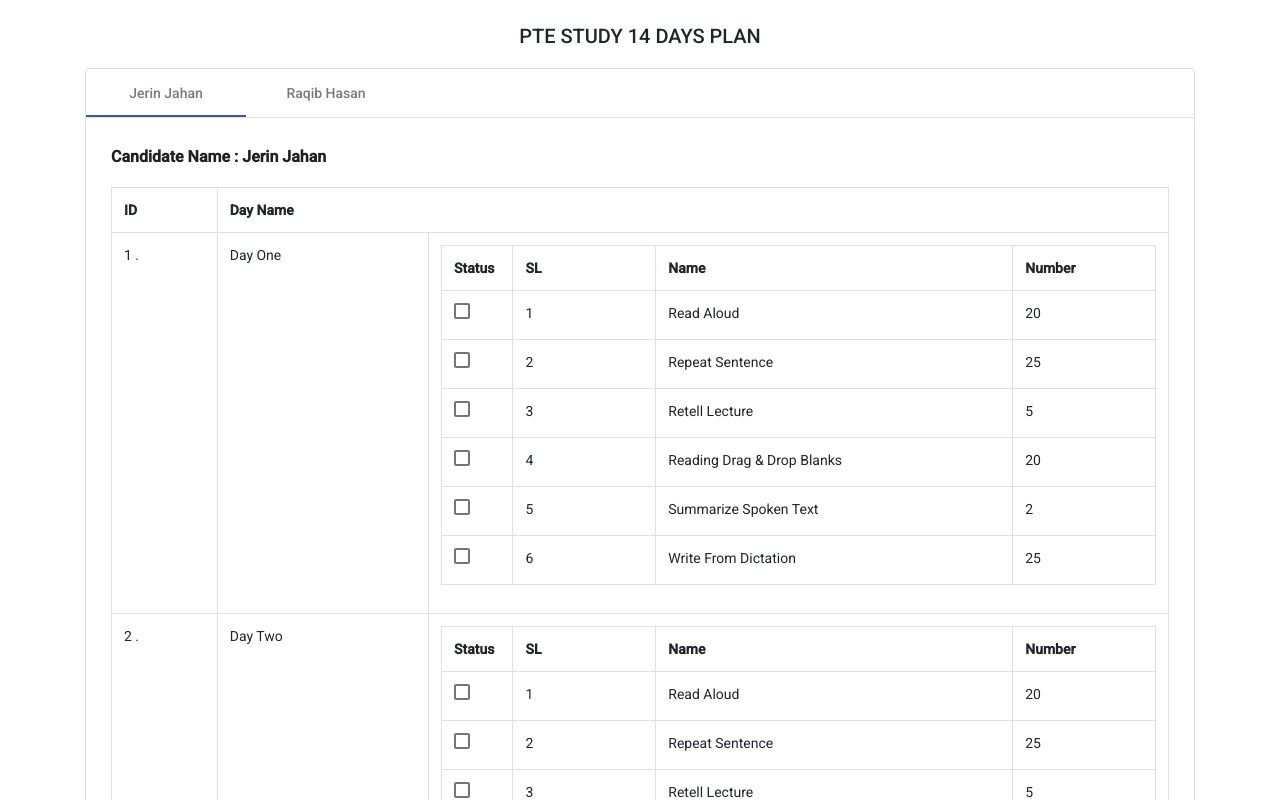
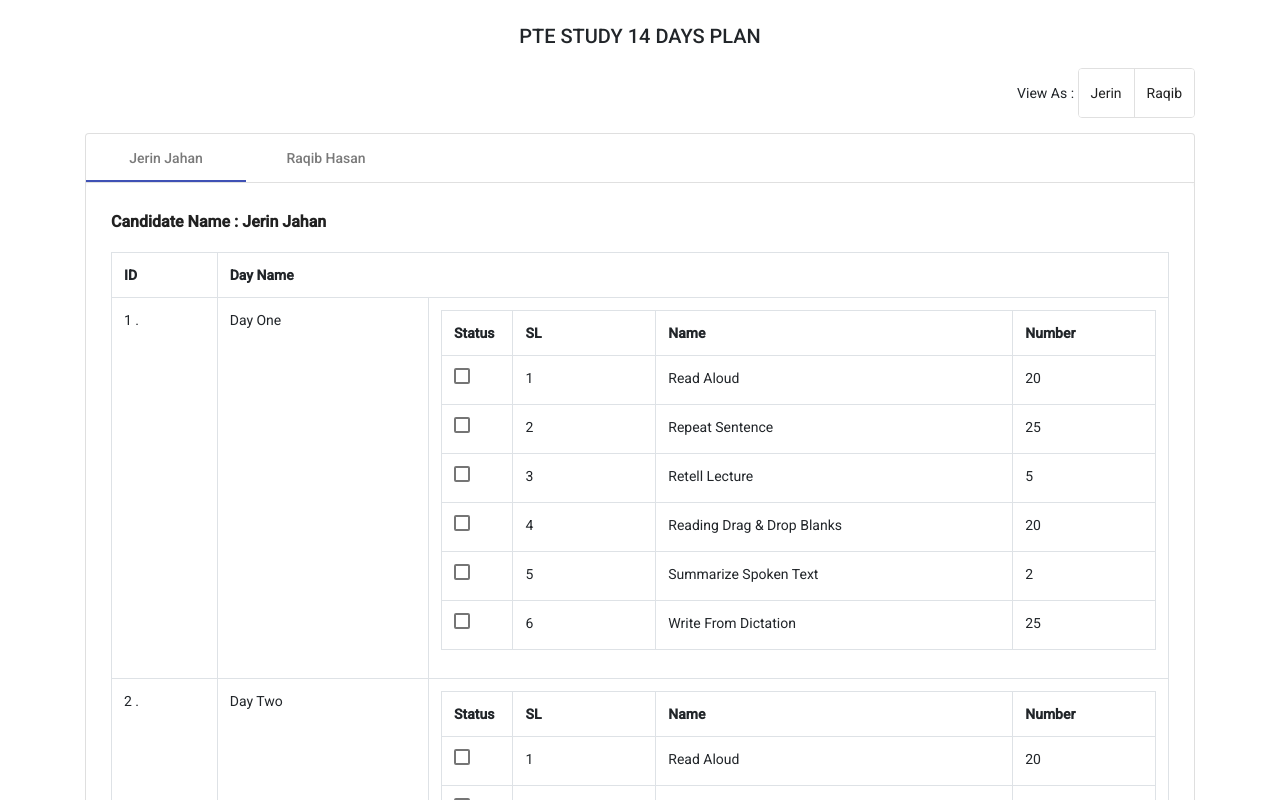
Before and after one commit to jerinjahan/pte-study-plan, an Angular app: page / in a window 1280 px wide. Shown: the top 800 px of the page. Built offline with nearby package versions, Linux system fonts and the light colour scheme.

Commit message:
Add View As

```diff
--- a/src/app/routine/routine.component.html
+++ b/src/app/routine/routine.component.html
@@ -20,6 +20,16 @@
 </mat-tree> -->
 
 <h2 style="text-align: center;">PTE STUDY 14 DAYS PLAN</h2>
+
+<div style="text-align: right;margin-bottom: 15px;">
+    View As :
+    <mat-button-toggle-group name="fontStyle" aria-label="Font Style">
+        <mat-button-toggle value="0" (click)="viewAs(0)">Jerin</mat-button-toggle>
+        <mat-button-toggle value="1" (click)="viewAs(1)">Raqib</mat-button-toggle>
+    </mat-button-toggle-group>
+</div>
+
+
 <div class="card alternative">
 	<mat-tab-group class="form-wizard" [(selectedIndex)]="selectedIndex">
         <mat-tab>
--- a/src/app/routine/routine.component.ts
+++ b/src/app/routine/routine.component.ts
@@ -268,6 +268,7 @@ export class RoutineComponent implements OnInit {
 	ngOnInit(): void {
 		let locatlStorageDataJ = localStorage.getItem('JitemLists');
 		let locatlStorageDataR = localStorage.getItem('RitemLists');
+		let locatlStorageDataViewAs = localStorage.getItem('viewAs');
 		if(locatlStorageDataJ == null || locatlStorageDataJ == ''){
 			this.itemList = DataLists;
 			localStorage.setItem('JitemLists',JSON.stringify(this.itemList));
@@ -280,7 +281,10 @@ export class RoutineComponent implements OnInit {
 			localStorage.setItem('RitemLists',JSON.stringify(this.itemList2));
 		}else{
 			this.itemList2 = JSON.parse(locatlStorageDataR);
-		}
+        }
+        if(locatlStorageDataViewAs != ''){
+            this.selectedIndex = JSON.parse(locatlStorageDataViewAs);
+        }
 	}
 
 	todoLeafItemSelectionToggle(node: DayLists): void {
@@ -302,6 +306,9 @@ export class RoutineComponent implements OnInit {
 		this.itemList2[(parentIndex -1)].items[childIndex -1].isDone = !this.itemList2[(parentIndex -1)].items[childIndex -1].isDone;
 		localStorage.setItem('RitemLists',JSON.stringify(this.itemList2));
 	}
-
+	viewAs(val){
+        this.selectedIndex = val;
+        localStorage.setItem('viewAs',JSON.stringify(this.selectedIndex));
+    }
 
 }
```
